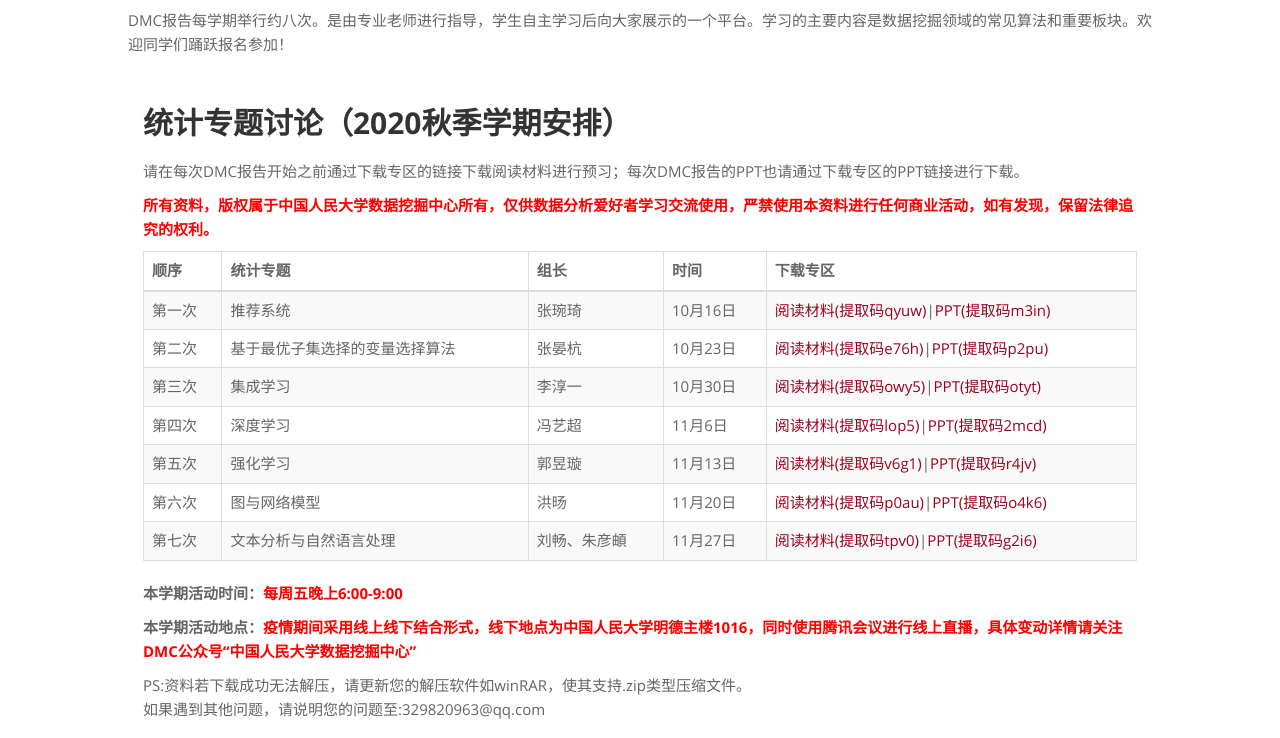
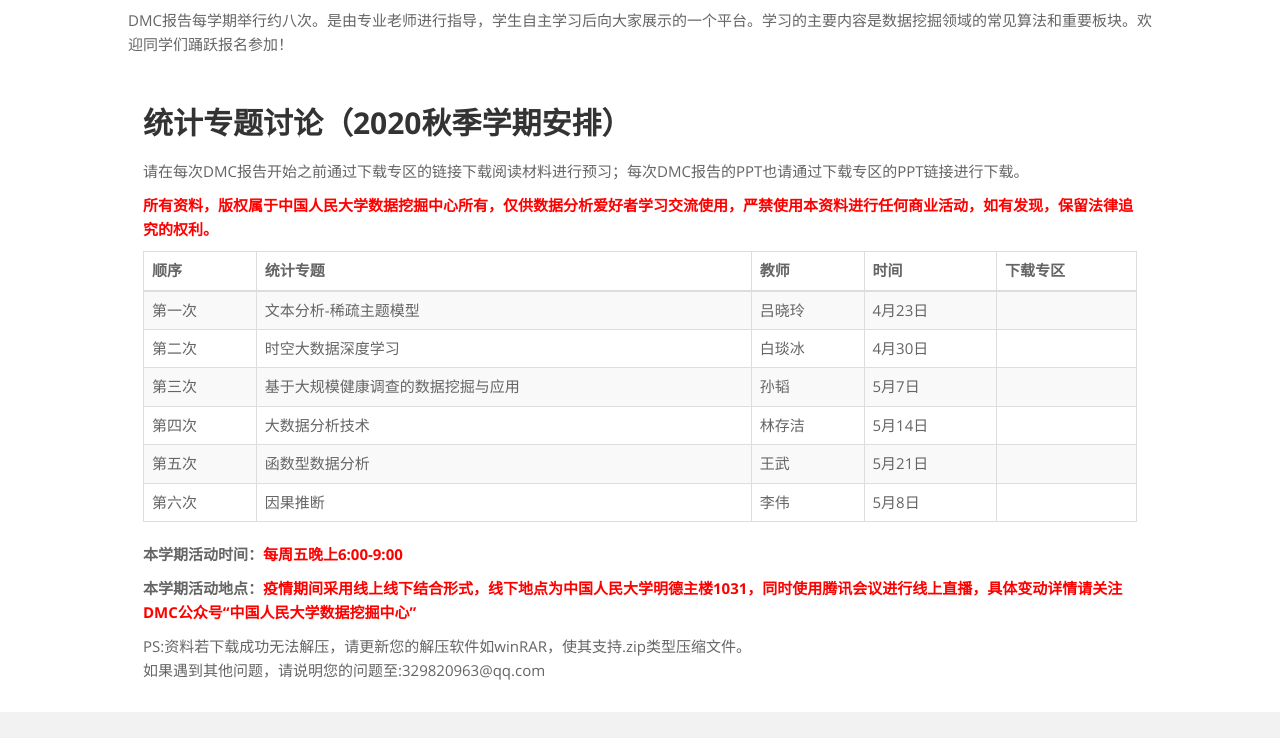
Before and after one commit to rucdmc/rucdmc.github.io, a Jekyll site: the page built from index.html, in a window 1280 px wide and 900 px high, scrolled down 425 px, cut to the strip 0-738 px from the top of the window. Built offline with Jekyll 4.4.1, drawn with Linux system fonts in a browser that asks for light colours.

Commit message:
Update index.html

```diff
--- a/index.html
+++ b/index.html
@@ -90,7 +90,7 @@
         <tr>
             <th>顺序</th>
             <th>统计专题</th>
-            <th>组长</th>
+            <th>教师</th>
             <th>时间</th>
             <th>下载专区</th>
         </tr>
@@ -98,59 +98,52 @@
      <tbody>
         <tr>
             <td>第一次</td>
-            <td>推荐系统</td>
-            <td>张琬琦</td>
-            <td>10月16日</td>
-            <td><a href="https://pan.baidu.com/s/1mZu-4s8MlhG3Tc-cyx2OMg">阅读材料(提取码qyuw)</a>|<a href="https://pan.baidu.com/s/1UhBae11B5eWqTXlKi6EauQ">PPT(提取码m3in)</a></td>
+            <td>文本分析-稀疏主题模型</td>
+            <td>吕晓玲</td>
+            <td>4月23日</td>
+            <td> </td>
 	</tr>
         <tr>
             <td>第二次</td>
-            <td>基于最优子集选择的变量选择算法</td>
-            <td>张晏杭</td>
-            <td>10月23日</td>
-            <td><a href="https://pan.baidu.com/s/1p-a9cIC3vrYoj1fqwKZURw">阅读材料(提取码e76h)</a>|<a href="https://pan.baidu.com/s/1LtrjfDeP0_Ubxoy0uA86Hg">PPT(提取码p2pu)</a></td>
+            <td>时空大数据深度学习</td>
+            <td>白琰冰</td>
+            <td>4月30日</td>
+            <td> </td>
         </tr>
         <tr>
             <td>第三次</td>
-            <td>集成学习</td>
-            <td>李淳一</td>
-            <td>10月30日</td>
-            <td><a href="https://pan.baidu.com/s/1N4h-vEXUr2F0gaXDWGmQWQ">阅读材料(提取码owy5)</a>|<a href="https://pan.baidu.com/s/1FiKkoHDqXX8rG5zZbBOyEQ">PPT(提取码otyt)</a></td>
+            <td>基于大规模健康调查的数据挖掘与应用</td>
+            <td>孙韬</td>
+            <td>5月7日</td>
+            <td> </td>
         </tr>
         <tr>
             <td>第四次</td>
-            <td>深度学习</td>
-            <td>冯艺超</td>
-            <td>11月6日</td>
-            <td><a href="https://pan.baidu.com/s/1eGGejqZXzM1tQEUD3v5QXA">阅读材料(提取码lop5)</a>|<a href="https://pan.baidu.com/s/12b2_O1MDsTgOuzWF9zjMGQ">PPT(提取码2mcd)</a></td>
+            <td>大数据分析技术</td>
+            <td>林存洁</td>
+            <td>5月14日</td>
+            <td> </td>
         </tr>
          <tr>
             <td>第五次</td>
-            <td>强化学习</td>
-            <td>郭昱璇</td>
-            <td>11月13日</td>
-            <td><a href="https://pan.baidu.com/s/1W4_y7fUv-PaFzYtNPCY7nA">阅读材料(提取码v6g1)</a>|<a href="https://pan.baidu.com/s/10CjuS4S1cZWRMo8-BVkvCw">PPT(提取码r4jv)</a></td>
+            <td>函数型数据分析</td>
+            <td>王武</td>
+            <td>5月21日</td>
+            <td> </td>
         </tr>
         <tr>
             <td>第六次</td>
-            <td>图与网络模型</td>
-            <td>洪旸</td>
-            <td>11月20日</td>
-            <td><a href="https://pan.baidu.com/s/1BOk-4iGJyNtWiHW7pZ4W1A">阅读材料(提取码p0au)</a>|<a href="https://pan.baidu.com/s/1t4y18yo97LTQ97UXCc1cow">PPT(提取码o4k6)</a></td>
-        </tr>
-        <tr>
-            <td>第七次</td>
-            <td>文本分析与自然语言处理</td>
-            <td>刘畅、朱彦頔</td>
-            <td>11月27日</td>
-            <td><a href="https://pan.baidu.com/s/150Uet_T8fNK7euCn7qqCPw">阅读材料(提取码tpv0)</a>|<a href="https://pan.baidu.com/s/1QAoSILnovjdl26l_A5lABQ">PPT(提取码g2i6)</a></td>
+            <td>因果推断</td>
+            <td>李伟</td>
+            <td>5月8日</td>
+            <td> </td>
         </tr>
     </tbody>
 </table>
 
 
 <p><strong>本学期活动时间：<span style="color: #ff0000;">每周五晚上6:00-9:00</span></strong></p>
-<p><strong>本学期活动地点：<span style="color: #ff0000;">疫情期间采用线上线下结合形式，线下地点为中国人民大学明德主楼1016，同时使用腾讯会议进行线上直播，具体变动详情请关注DMC公众号“中国人民大学数据挖掘中心”</span></strong></p>
+<p><strong>本学期活动地点：<span style="color: #ff0000;">疫情期间采用线上线下结合形式，线下地点为中国人民大学明德主楼1031，同时使用腾讯会议进行线上直播，具体变动详情请关注DMC公众号“中国人民大学数据挖掘中心”</span></strong></p>
 
 <!--
  <h2>二、大数据计算机学习班</h2>
```
